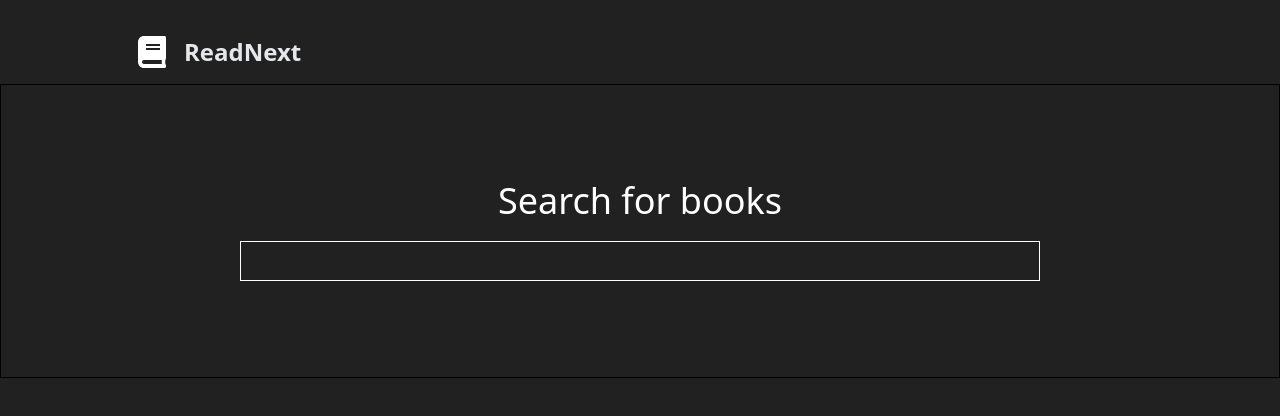
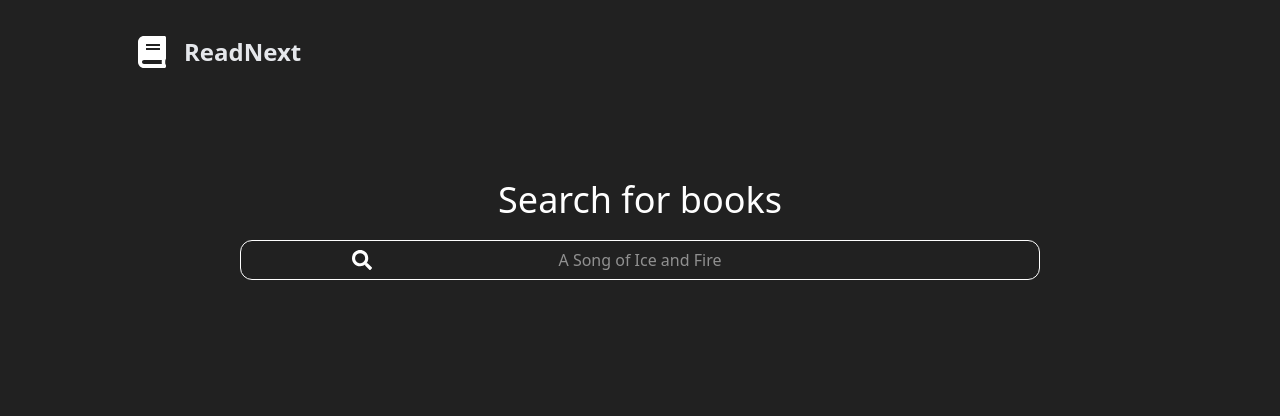
Before and after one commit to berkcantelseren/read-next, a Next.js app: page /app in a window 1280 px wide. Shown: the top 416 px of the page. Built offline with nearby package versions, Linux system fonts and the light colour scheme.

Commit message:
finished input section

```diff
--- a/app/app/page.tsx
+++ b/app/app/page.tsx
@@ -1,9 +1,16 @@
+import { FaSearch } from "react-icons/fa";
+
 export default function App() {
   return (
-    <section className="pt-[12vh] pb-24 flex border-1 items-center text-center justify-center">
+    <section className="pt-[12vh] pb-24 flex items-center text-center justify-center">
       <div className="container w-[90%] xl:w-[80%]">
         <h1 className="text-white text-4xl pb-5">Search for books</h1>
-        <input type="text" className="text-white border-1 h-10 w-200" />
+        <input
+          type="text"
+          className="text-white border-1 h-10 w-200 text-center rounded-xl"
+          placeholder="A Song of Ice and Fire"
+        />
+        <FaSearch className="w-5 h-5 text-white absolute translate-x-56 -translate-y-7.5" />
       </div>
     </section>
   );
```
